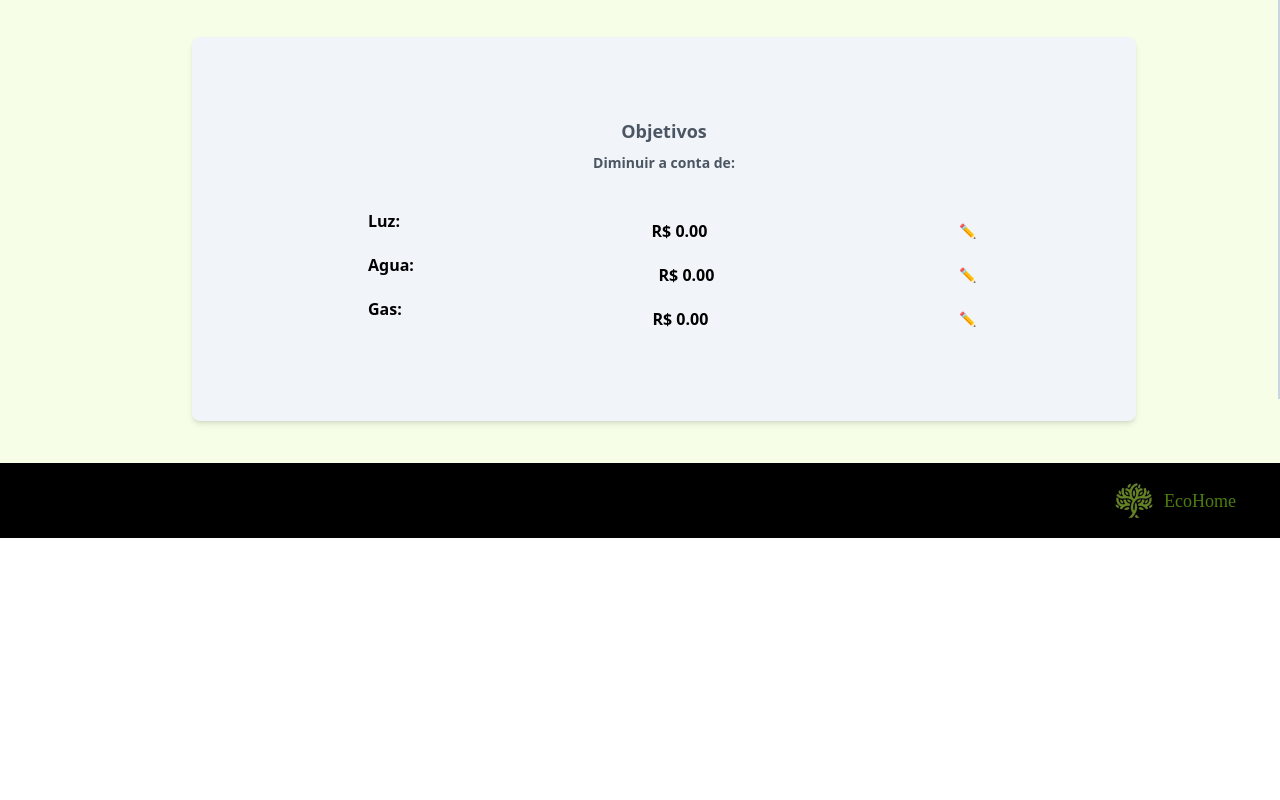
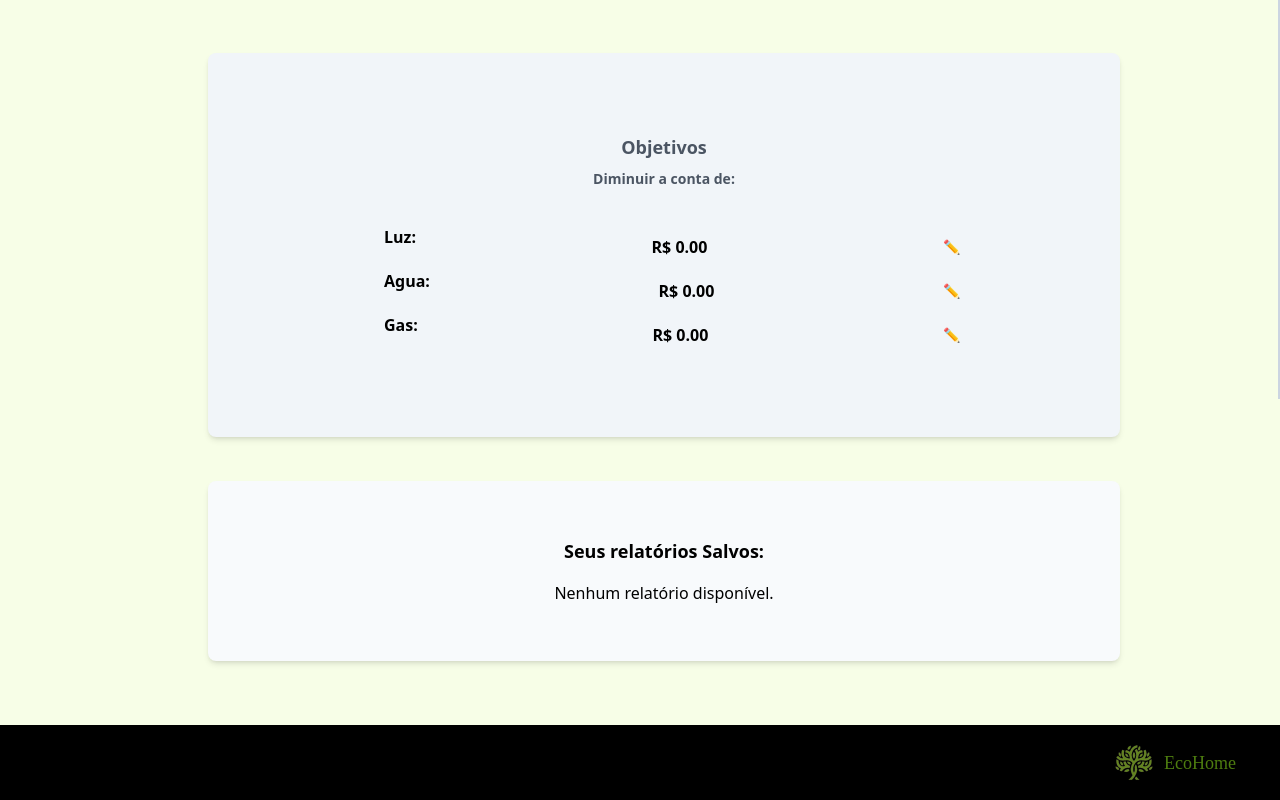
Before and after one commit to MaryChriss/Global2-Front, a Next.js app: page /perfil in a window 1280 px wide. Shown: the part 401-1201 px from the top of the page. Before the commit the page ends 939 px from the top, so only its background shows below. Built offline with nearby package versions, Linux system fonts and the light colour scheme.

Commit message:
add relatorios ao perfil

```diff
--- a/src/app/perfil/page.tsx
+++ b/src/app/perfil/page.tsx
@@ -43,16 +43,17 @@ export default function Perfil() {
         setObjetivos((prev) => ({ ...prev, [field]: value }));
     };
 
+        const [relatorios, setRelatorios] = useState([]);
+        useEffect(() => {
+            const savedRelatorios = JSON.parse(localStorage.getItem('relatorios')) || [];
+            setRelatorios(savedRelatorios);
+        }, []);
+
+
         // sm: md: lg: xl: 2xl:
     return (
         <Layout>
-            <div className="bg-lime-50 bg-center
-                sm:h-1/4
-                md:h-2/4
-                lg:h-screen
-                xl:h-screen
-                2xl:h-screen
-                min-[320px]:h-full
+            <div className="bg-lime-50 p-4
             ">
                 <section>
                     <div className="flex justify-center text-center pt-20
@@ -153,6 +154,41 @@ export default function Perfil() {
                             ))}
                         </div>
                     </div>
+
+                    <div className="flex-col mr-60 ml-60 bg-slate-50 p-14 rounded-lg shadow-md mt-11 mb-12
+                        sm:flex-col
+                        md:flex-col md:mr-36 md:ml-48
+                        lg:flex-col lg:mr-36 lg:ml-48
+                        xl:flex-col
+                        2xl:flex-col 2xl:text-left
+                        min-[320px]:flex-col min-[320px]:text-center min-[320px]:ml-28
+                    ">
+                        <h4 className="text-lg font-semibold mb-4">Seus relatórios Salvos:</h4>
+                        {relatorios.length > 0 ? (
+                            relatorios.map((relatorio, index) => (
+                                <div key={index} className="mb-8 p-4 border rounded-lg bg-slate-100 shadow-lg">
+                                    <h3 className="text-xl font-semibold">
+                                        Mês de Referência: {relatorio.mesReferencia}
+                                    </h3>
+                                    <p>Tipo de Residência: {relatorio.tipoResidencia}</p>
+                                    <p>Quantidade de Pessoas: {relatorio.quantidadePessoas}</p>
+
+                                    <h4 className="mt-4 font-semibold">Consumo de Eletrodomésticos:</h4>
+                                    {relatorio.consumoReal.map((consumo, idx) => (
+                                        <p key={idx}>
+                                            Eletrodoméstico {idx + 1}: Consumo Real - {consumo} kWh
+                                        </p>
+                                    ))}
+
+                                    <h4 className="mt-4 font-semibold">Consumo do Chuveiro:</h4>
+                                    <p>Consumo Calculado: {relatorio.chuveiroConsumo.toFixed(2)} kWh</p>
+                                </div>
+                            ))
+                        ) : (
+                            <p>Nenhum relatório disponível.</p>
+                        )}
+                    </div>
+
                 </section>
             </div>
         </Layout>
```
